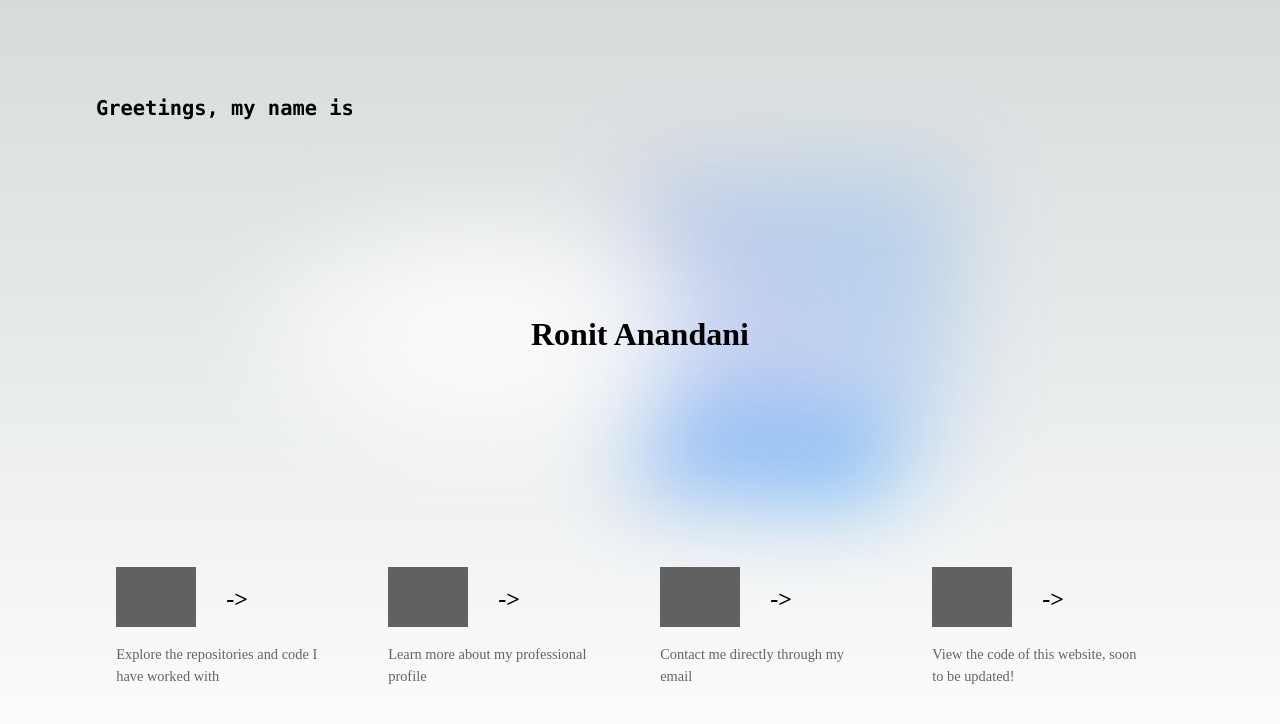
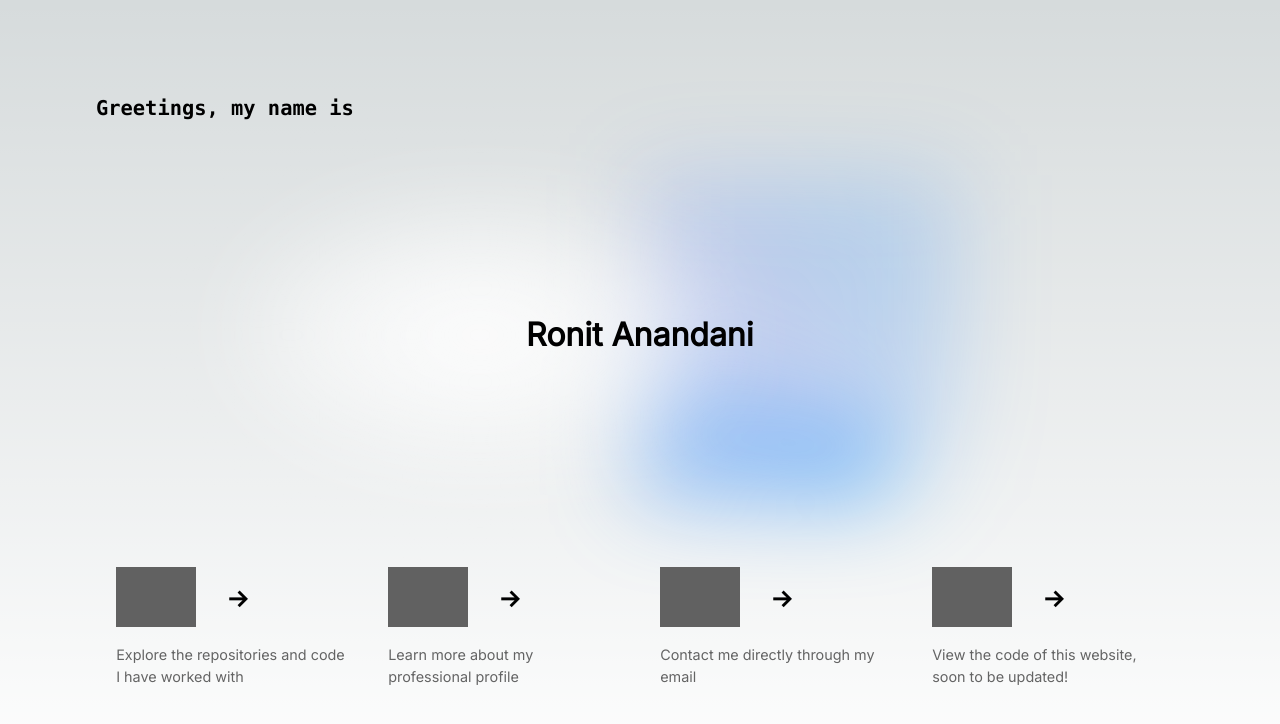
Before and after one commit to anandani4136/anandani4136.github.io, a Next.js app: page / in a window 1280 px wide. Shown: the top 724 px of the page. Built offline with nearby package versions, Linux system fonts and the light colour scheme; grey boxes are pictures that could not be loaded.

Commit message:
Update Website Font

```diff
--- a/package.json
+++ b/package.json
@@ -14,6 +14,7 @@
     "export": "next export"
   },
   "dependencies": {
+    "@next/font": "^13.4.1",
     "@types/node": "20.1.0",
     "@types/react": "18.2.6",
     "@types/react-dom": "18.2.4",
--- a/src/app/globals.css
+++ b/src/app/globals.css
@@ -1,4 +1,7 @@
+@import url('https://fonts.googleapis.com/css2?family=Inter&display=swap');
+
 :root {
+  font-family: "Inter", sans-serif;
   --max-width: 1100px;
   --border-radius: 12px;
   --font-mono: ui-monospace, Menlo, Monaco, 'Cascadia Mono', 'Segoe UI Mono',
--- a/src/app/layout.tsx
+++ b/src/app/layout.tsx
@@ -1,5 +1,5 @@
-import './globals.css'
-// import { Inter } from 'next/font/google'
+import './globals.css';
+import { Inter } from '@next/font/google';
 
 // const inter = Inter({ subsets: ['latin'] })
 
```
Also changed, not shown: 2 other files (tests, documents, lock files or other folders).
